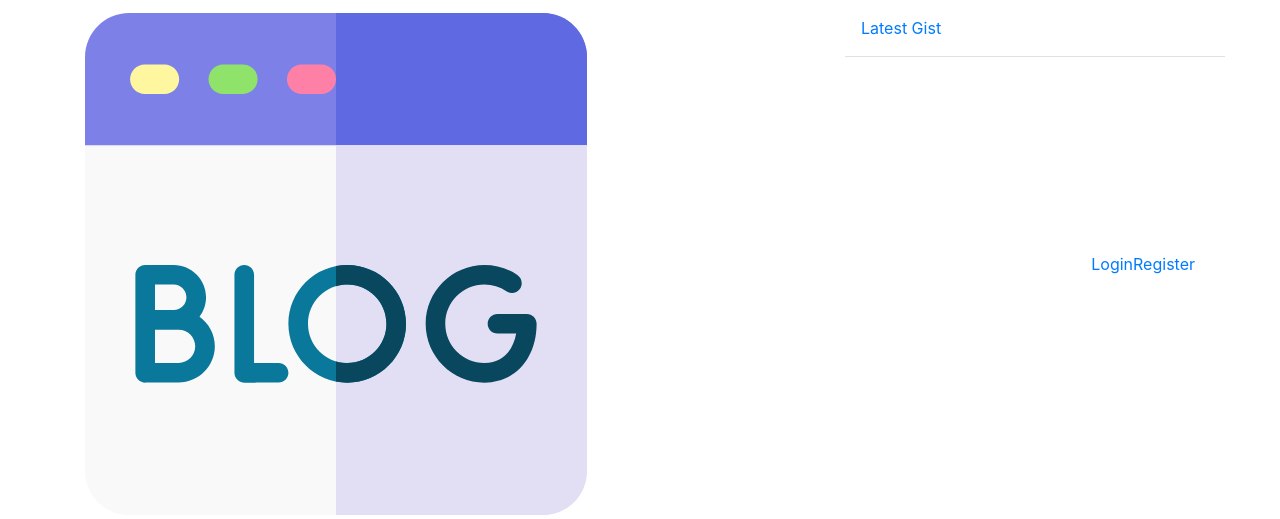
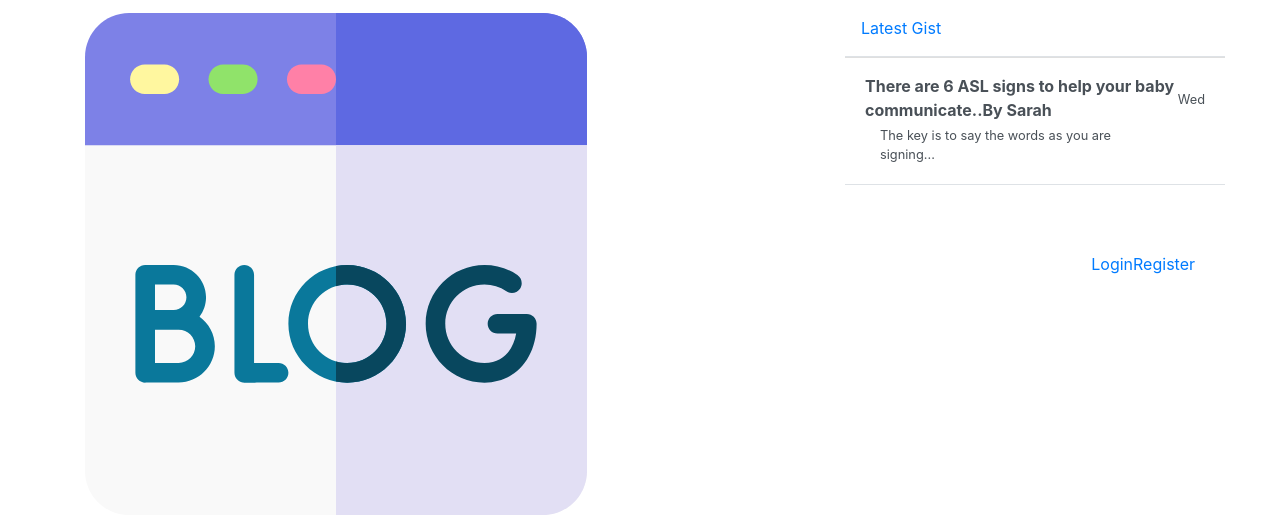
Before and after one commit to Menna-Shamloul/Django_speechblog, a Django app: page / in a window 1280 px wide. Shown: the top 519 px of the page. Run offline with Django 4.2, Linux system fonts and the light colour scheme; some libraries are stand-ins or nearby versions.

Commit message:
add sidebar name and sidebar content and style it

```diff
--- a/blog/templates/blog/base.html
+++ b/blog/templates/blog/base.html
@@ -77,6 +77,16 @@
                         <a id="list-group" style="text-decoration: none;" href="" class="d-flex align-items-center flex-shrink-0 p-3 link-dark text-decoration-none border-bottom">
                             <span class="fs-5 fw-semibold" id="gist-btn">Latest Gist</span>
                         </a>
+                        <div class="list-group list-group-flush border-bottom scrollarea">
+                            <a href="#" class="list-group-item list-group-item-action py-3 1h-tight" aria-current="true">
+                                <div class="d-flex w-100 align-items-center justify-content-between">
+                                    <strong class="mb-1">There are 6 ASL signs to help your baby communicate..By Sarah</strong>
+                                    <small>Wed</small>
+                                </div>
+                                <div class="col-10 mb-1 small"> The key is to say the words as you are signing...</div>
+                            </a>
+
+                        </div>
 
                     </div>
 
```
